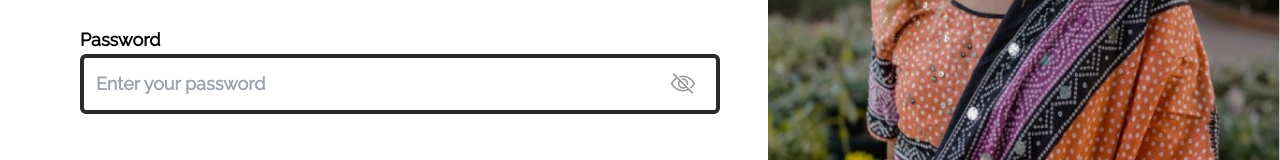
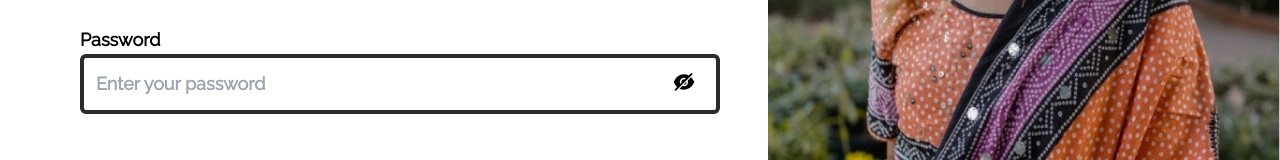
Before and after one commit to akshay-kumar-singh/mylacestudio-frontend-sc, a React (Vite) app: page /login in a window 1280 px wide. Shown: the part 382-542 px from the top of the page. Built offline with nearby package versions, Linux system fonts and the light colour scheme.

Commit message:
password hide and visible functionality add

```diff
--- a/package.json
+++ b/package.json
@@ -13,6 +13,7 @@
     "axios": "^1.7.3",
     "react": "^18.3.1",
     "react-dom": "^18.3.1",
+    "react-icons": "^5.3.0",
     "react-router-dom": "^6.23.1"
   },
   "devDependencies": {
--- a/src/components/auth/Login.jsx
+++ b/src/components/auth/Login.jsx
@@ -3,13 +3,15 @@ import { Link, useNavigate } from 'react-router-dom';
 import { login } from '../../api';
 import { useAuth } from '../../context/AuthContext';
 import loginImage from '../../assets/loginImage.jpg';
-import eyehide from '../../assets/eyehide.png';
+// import eyehide from '../../assets/eyehide.png';
+import { AiFillEye, AiFillEyeInvisible } from 'react-icons/ai';
 
 
 function Login() {
   const [formData, setFormData] = useState({ email: '', password: '' });
   const [error, setError] = useState(null);
   const [message, setMessage] = useState(null);
+  const [showPassword, setShowPassword] = useState(false);
   const navigate = useNavigate();
   const { isAuthenticated, login: authLogin } = useAuth();
   const { email, password } = formData;
@@ -30,6 +32,10 @@ function Login() {
       setMessage(null);
       setError(error.msg || 'Login failed');
     }
+  };
+
+  const togglePasswordVisibility = () => {
+    setShowPassword(!showPassword);
   };
 
   return (
@@ -62,13 +68,19 @@ function Login() {
             <span className='flex flex-row relative'>
               <input
                 className='w-full font-raleway font-semibold text-base md:text-lg p-3 border-[#2B2A2A] border-4 rounded-md'
-                type="password"
+                type={showPassword ? 'text' : 'password'}
                 name="password"
                 value={password}
                 onChange={onChange}
                 placeholder='Enter your password'
               />
-              <img className='absolute right-6 top-4 z-1' src={eyehide} alt='eye' />
+              {/* <img className='absolute right-6 top-4 z-1 cursor-pointer'
+               src={showPassword ? eyeshow : eyehide}
+              alt='eye'
+              onClick={togglePasswordVisibility} /> */}
+              <span className='absolute right-6 top-4 z-1 cursor-pointer'
+              onClick={togglePasswordVisibility}
+              >{showPassword ? <AiFillEye size={24} /> : <AiFillEyeInvisible size={24} />}</span>
             </span>
           </div>
 
```
Also changed, not shown: 1 other file (tests, documents, lock files or other folders).
